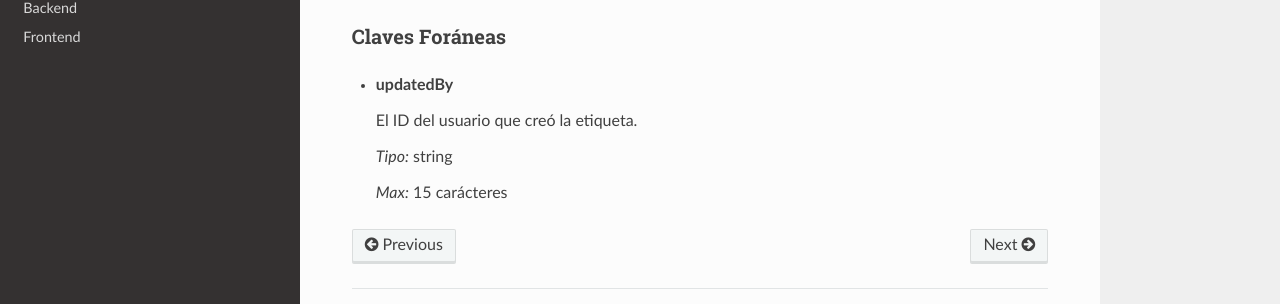
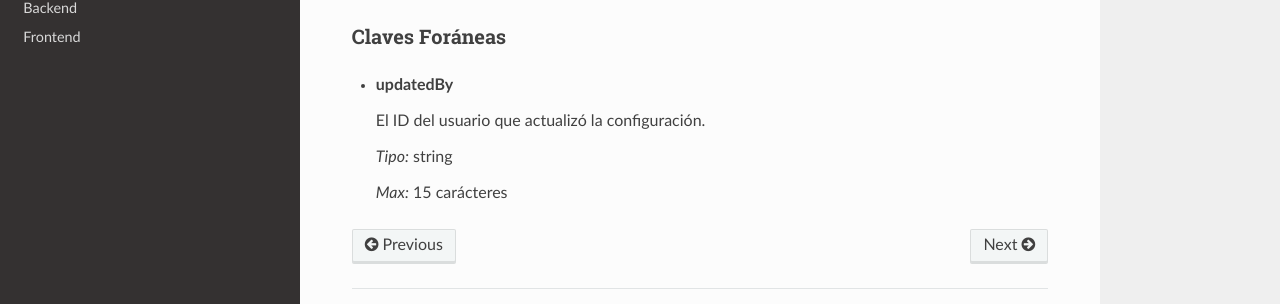
Before and after one commit to odin-unlp/odin-tech-docs, an MkDocs documentation site: the page built from docs/sprints/sprint-2.md, in a window 1280 px wide and 900 px high, scrolled down 5625 px. Shown: the part 542-846 px from the top of the window. Built offline with MkDocs 1.6.1, drawn with Linux system fonts in a browser that asks for light colours; nearby versions of some CDN libraries; old or Windows-style settings are respelled for this version of MkDocs.

Commit message:
Updated sprint-2.md

```diff
--- a/docs/sprints/sprint-2.md
+++ b/docs/sprints/sprint-2.md
@@ -292,7 +292,7 @@ Es una relación muchos a muchos, por lo que se necesitará una tabla intermedia
 
 - **updatedBy**
 
-    El ID del usuario que creó la etiqueta.
+    El ID del usuario que actualizó la configuración.
 
     *Tipo:* string
 
```
